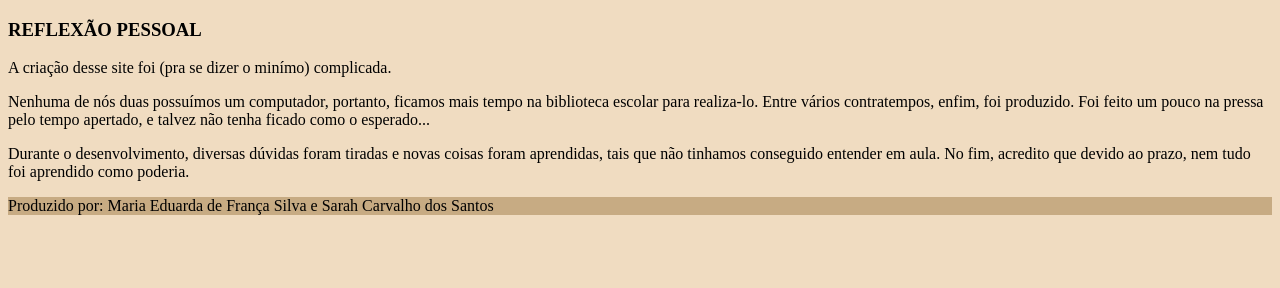
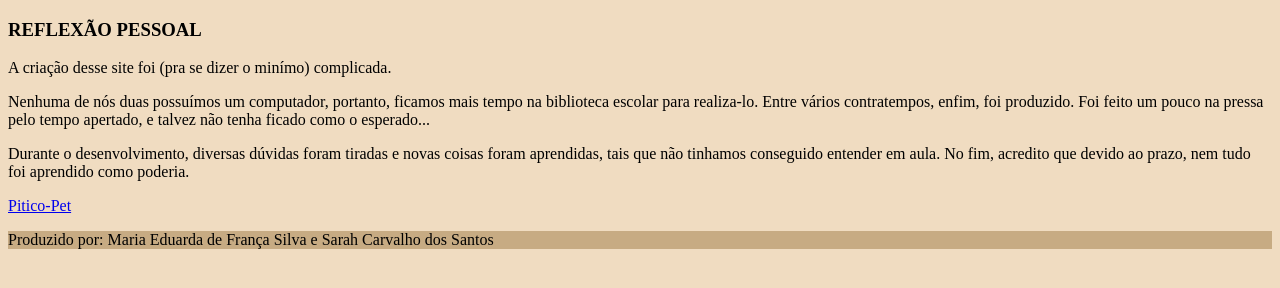
Before and after one commit to SarahCarv/Pitico-Pet, a plain HTML site: page index.html in a window 1280 px wide. Drawn offline with Linux system fonts and the light colour scheme.

Commit message:
Update index.html

```diff
--- a/index.html
+++ b/index.html
@@ -46,7 +46,7 @@
       Durante o desenvolvimento, diversas dúvidas foram tiradas e novas coisas foram aprendidas, tais que não tinhamos conseguido entender em aula. No fim, acredito que devido ao prazo, nem tudo foi aprendido como poderia.
     </p>
   </div>
-
+  <a href="sobre.html">Pitico-Pet</a>
   <div  id="rodapes">
     <p>Produzido por: Maria Eduarda de França Silva e Sarah Carvalho dos Santos </p>
   </div>
```
